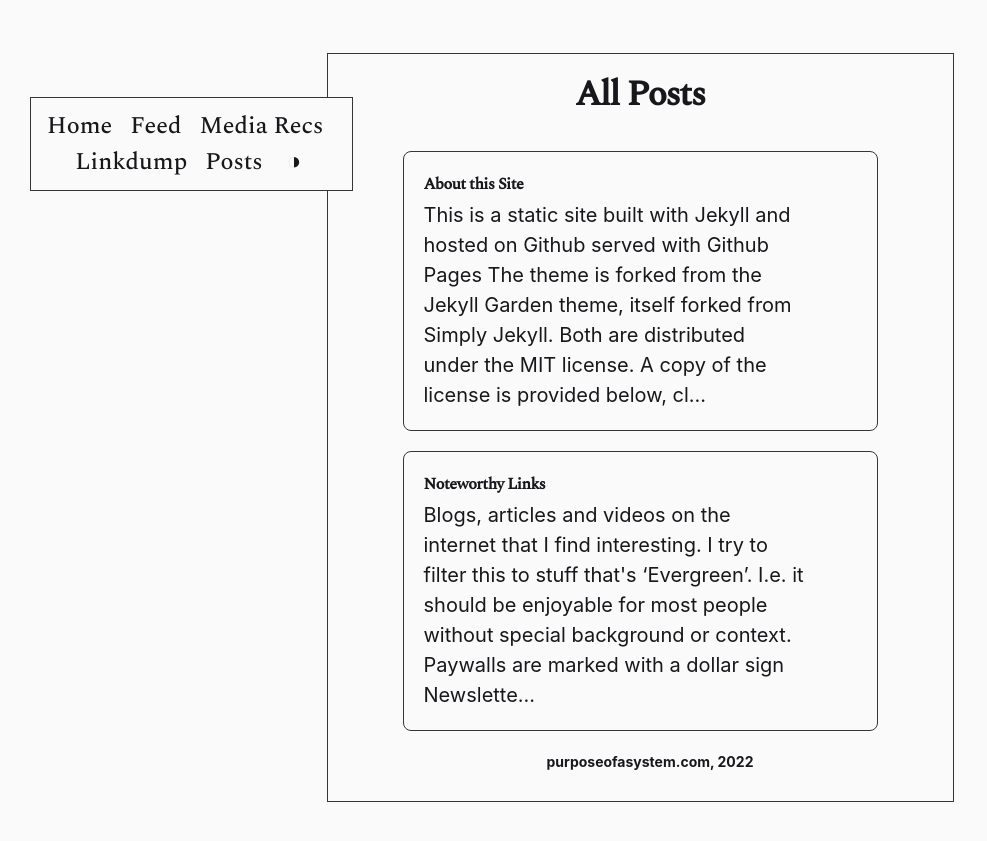
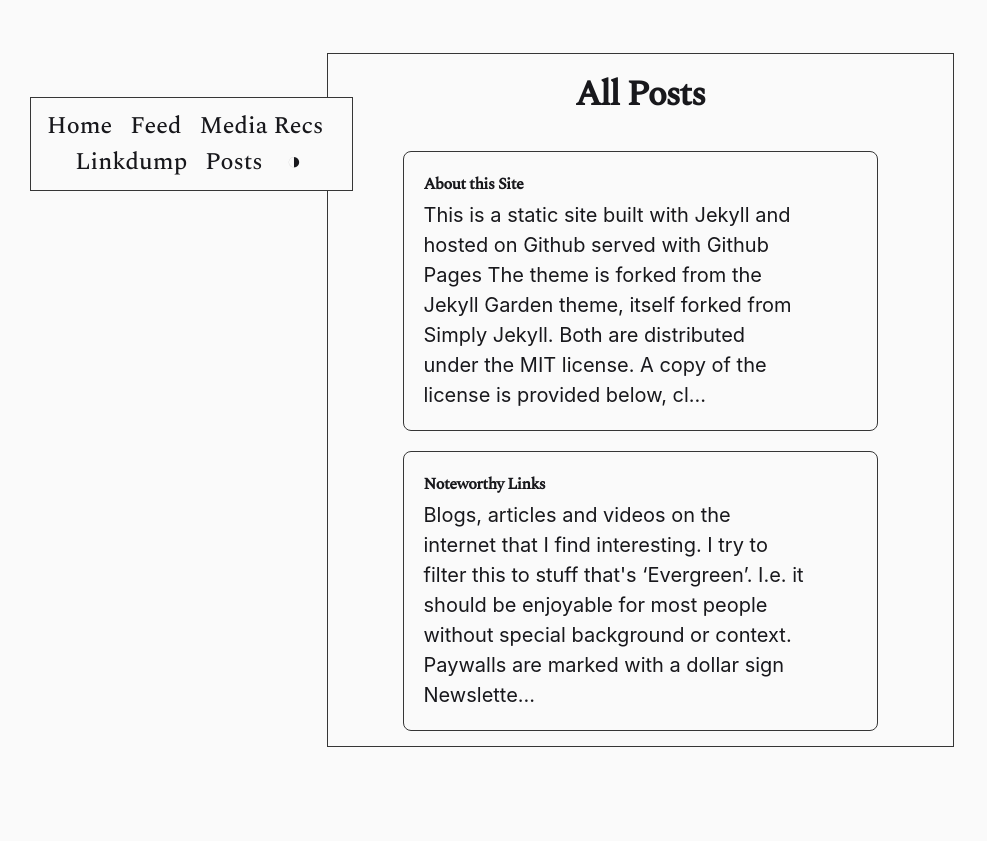
Before and after one commit to jonesethan883/jonesethan883.github.io, a Jekyll site: the page built from pages/posts.md, in a window 1280 px wide. Shown: the top 841 px of the page, without its empty margins (0-987 px from the left). Built offline with Jekyll 4.4.1, drawn with Linux system fonts in a browser that asks for light colours; some web fonts are replaced.

Commit message:
removed copyright notice

```diff
--- a/_config.yml
+++ b/_config.yml
@@ -30,8 +30,8 @@ url: "https://purposeofasystem.com/" # the base hostname & protocol for your sit
 
 heading: Purpose of a System
 copyright:
-  year: 2022
-  msg: purposeofasystem.com # This is a mandatory attribute for copyright to be displayed ; If deleting this, edit at footer layout.
+  year:
+  msg: # This is a mandatory attribute for copyright to be displayed ; If deleting this, edit at footer layout.
 #####################################################################
 # Settings related to your preferences go here, such as the
 # search results, wiki-style-links, sidenotes, marginnotes,
@@ -67,7 +67,7 @@ preferences:
   wrapping:
     enabled: true
   contextmenu:
-    enabled: false #Not supported in NotesGadern theme
+    enabled: false #Not supported in NotesGarden theme
     copylink:
       enabled: false
     newtab:
@@ -77,7 +77,7 @@ preferences:
     related:
       enabled: false
   flashcards:
-    enabled: false #Not supported in NotesGadern theme
+    enabled: false #Not supported in NotesGarden theme
   homepage:
     enabled: true  ##If you need a homepage, change this to true and edit _includes/Homepage.html
 
```
